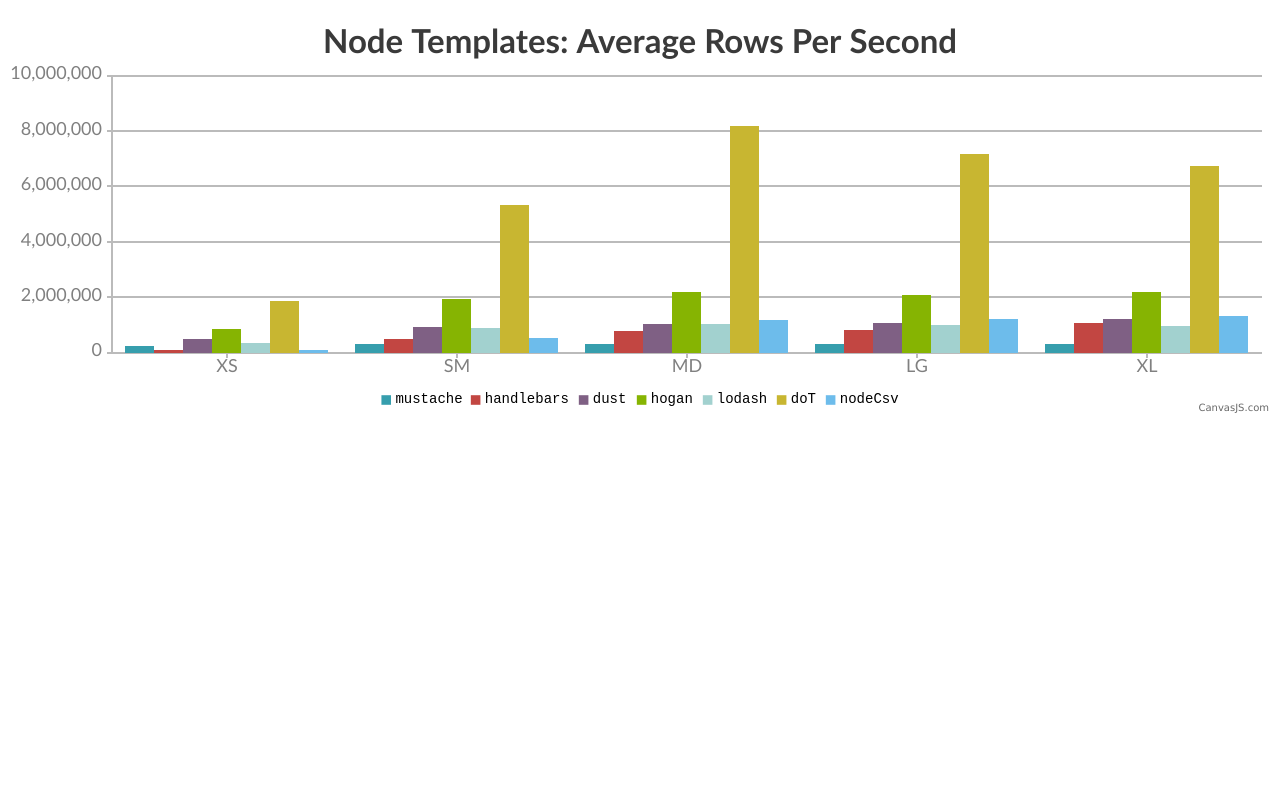
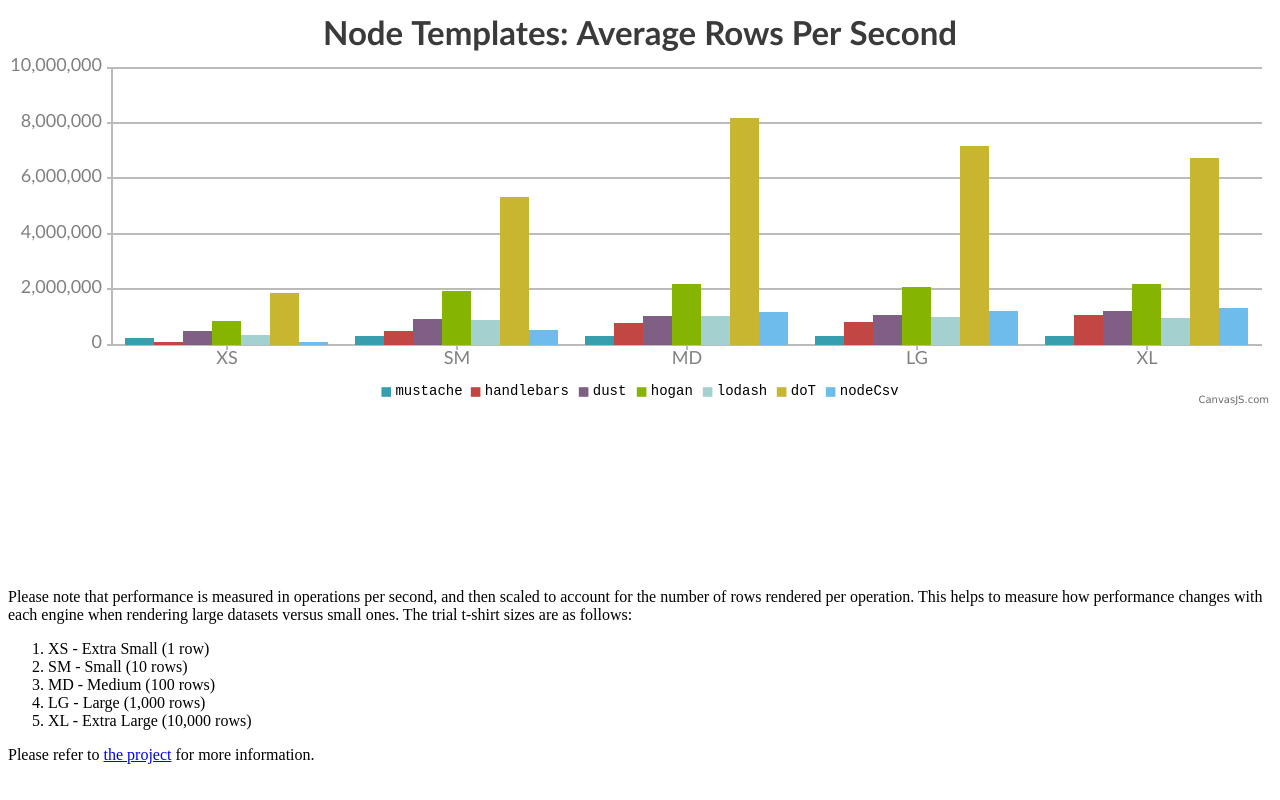
Before and after one commit to jbatte47/node-template-benchmarks, a plain HTML site: page index.html in a window 1280 px wide. Drawn offline with nearby package versions, Linux system fonts and the light colour scheme.

Commit message:
positioning fix for notes

```diff
--- a/css/style.css
+++ b/css/style.css
@@ -1,4 +1,4 @@
-.chartContainer {
-  width: 100%;
-  height: 100%;
+.notes {
+  position: absolute;
+  bottom: 20px;
 }
--- a/index.html
+++ b/index.html
@@ -5,8 +5,10 @@
     <link rel="stylesheet" href="css/style.css" />
   </head>
   <body>
-    <div id="chartContainer">
+    <div class="content">
+      <div class="chartContainer">
       </div>
+      <div class="notes">
         <p>
           Please note that performance is measured in operations per second,
           and then scaled to account for the number of rows rendered per operation.
@@ -24,16 +26,18 @@
         <p>
           Please refer to <a href="https://github.com/jbatte47/node-template-benchmarks">the project</a> for more information.
         </p>
+      </div>
+    </div>
     <script type="text/javascript" src="//cdnjs.cloudflare.com/ajax/libs/jquery/2.1.3/jquery.min.js"></script>
-    <script type="text/javascript" src="lib/canvasjs/canvasjs.min.js"></script>
+    <script type="text/javascript" src="lib/canvasjs/jquery.canvasjs.min.js"></script>
     <script type="text/javascript">
       $(function () {
         $.ajax({
           url: "data.json",
           dataType: "json",
           success: function (data) {
-            var chart = new CanvasJS.Chart("chartContainer",
-            {
+            $(".chartContainer").CanvasJSChart({
+              animationEnabled: true,
               axisY :{
                 includeZero: false
               },
@@ -45,8 +49,6 @@
               },
               zoomEnabled: true
             });
-
-            chart.render();
           }
         });
       });
```
Lines whose indentation alone changed are shown as unchanged.
